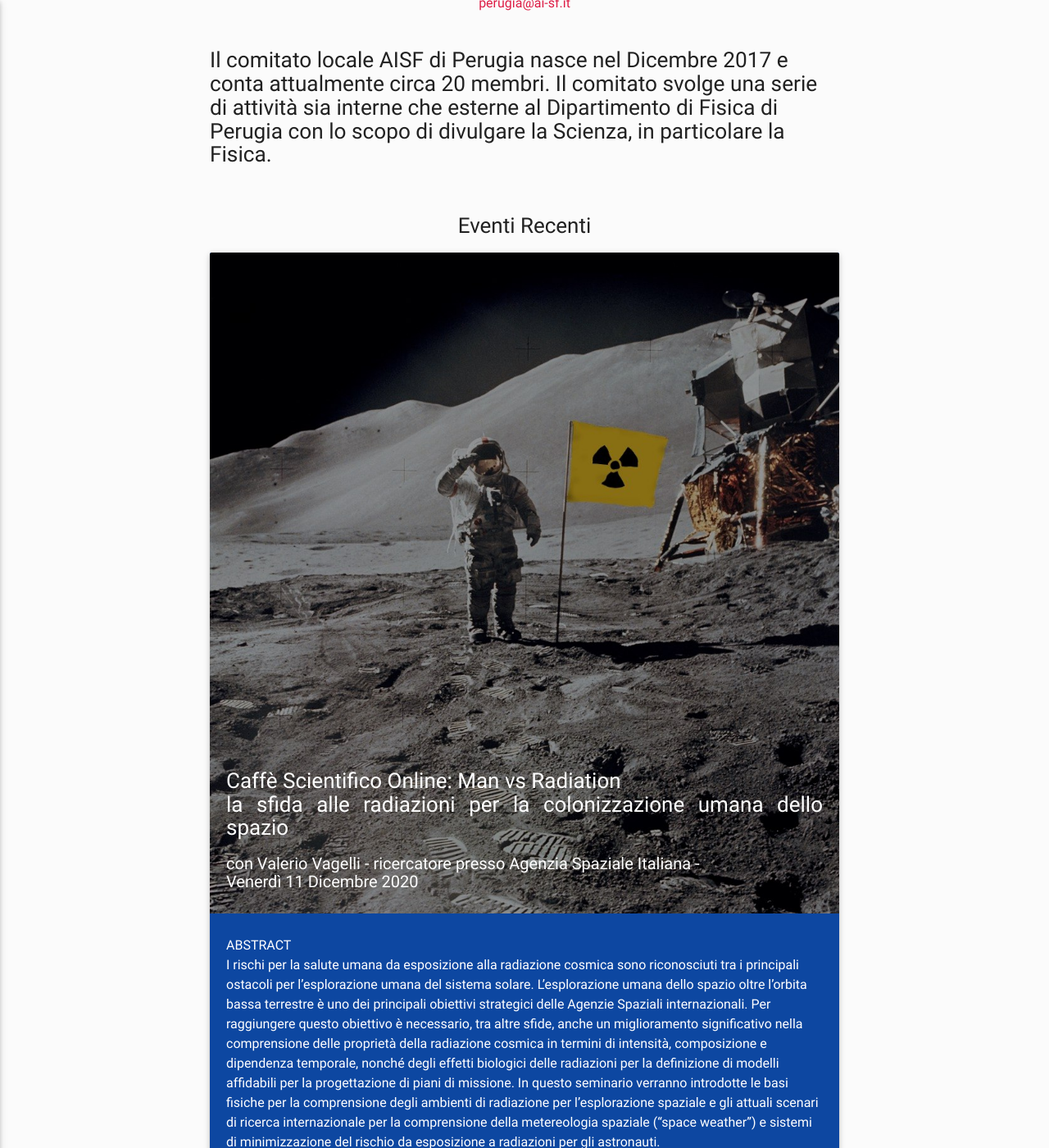
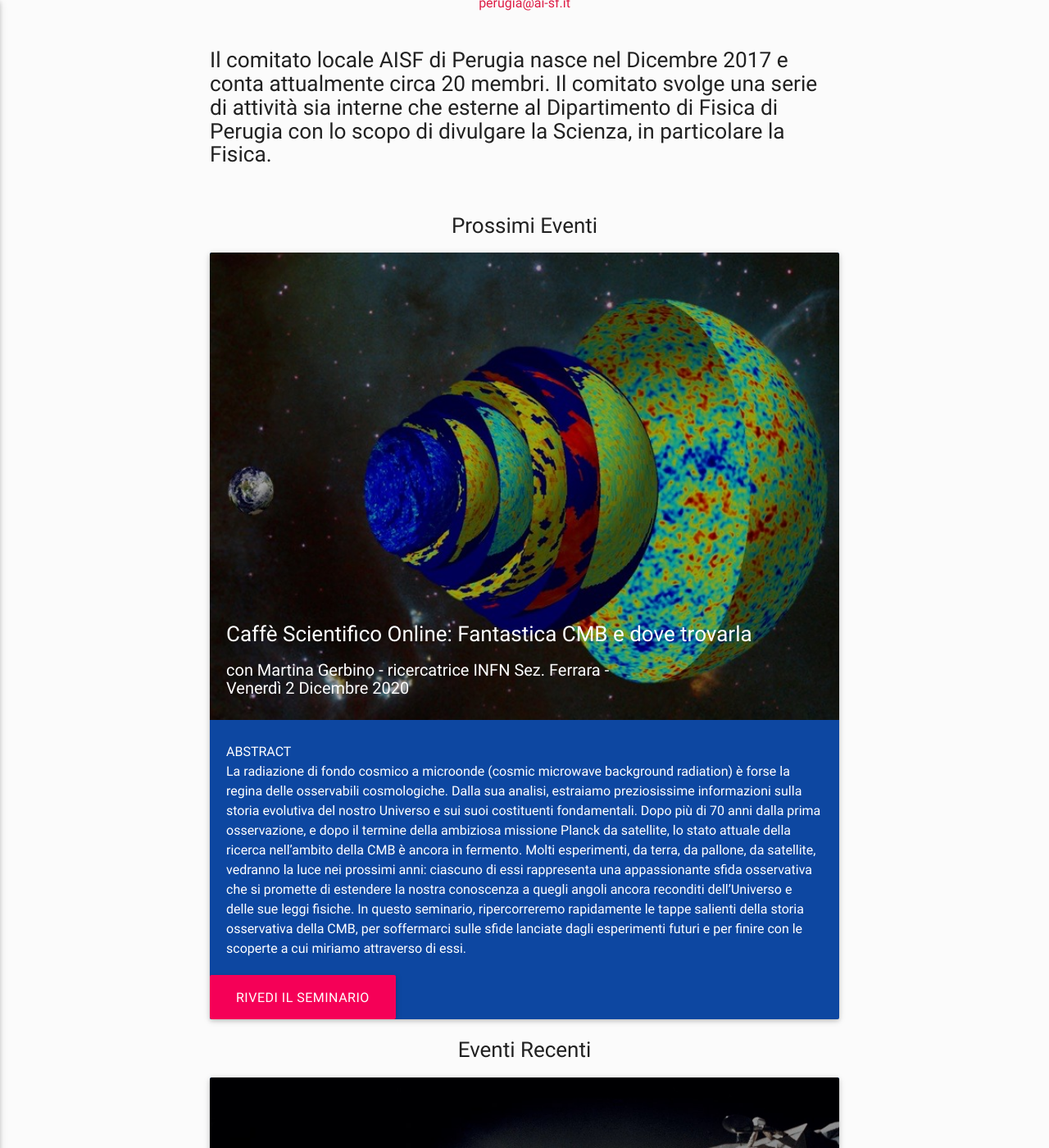
Before and after one commit to ai-sf/aisf_perugia, a Jekyll site: the page built from index.html, in a window 1280 px wide and 1400 px high, scrolled down 364 px. Shown: the whole window at 82% size. Built offline with Jekyll 4.4.1, drawn with Linux system fonts in a browser that asks for light colours; nearby versions of some CDN libraries.

Commit message:
Update index.html

```diff
--- a/index.html
+++ b/index.html
@@ -20,8 +20,34 @@ img: Aisfpg
 </p>
 
 <center>
- <h3>  Eventi Recenti</h3>
+ <h3>  Prossimi Eventi</h3>
 </center>
+
+
+<div class="col s9">
+    <div class="card  blue darken-4">
+      <div class="card-image">
+        <img src="/perugia/GerbinoAISF.png">
+        <span class="card-title">
+          <h3>Caffè Scientifico Online: Fantastica CMB e dove trovarla <br> </h3>
+          <h4>con Martina Gerbino - ricercatrice INFN Sez. Ferrara - <br>
+          Venerdì 2 Dicembre 2020</h4>
+        </span>
+      </div>
+      <div class="card-content white-text">
+        <p> ABSTRACT <br> La radiazione di fondo cosmico a microonde (cosmic microwave background radiation) è forse la regina delle osservabili cosmologiche. Dalla sua analisi, estraiamo preziosissime informazioni sulla storia evolutiva del nostro Universo e sui suoi costituenti fondamentali. Dopo più di 70 anni dalla prima osservazione, e dopo il termine della ambiziosa missione Planck da satellite, lo stato attuale della ricerca nell’ambito della CMB è ancora in fermento. Molti esperimenti, da terra, da pallone, da satellite, vedranno la luce nei prossimi anni: ciascuno di essi rappresenta una appassionante sfida osservativa che si promette di estendere la nostra conoscenza a quegli angoli ancora reconditi dell’Universo e delle sue leggi fisiche. In questo seminario, ripercorreremo rapidamente le tappe salienti della storia osservativa della CMB, per soffermarci sulle sfide lanciate dagli esperimenti futuri e per finire con le scoperte a cui miriamo attraverso di essi.  </p>
+      </div>
+
+      <a class="waves-effect waves-light btn-large pink accent-3"
+      href="https://fb.watch/2q8D8OqFtj/">  Rivedi il seminario</a>
+
+    </div>
+  </div>
+
+  <center>
+   <h3>  Eventi Recenti</h3>
+  </center>
+
 <div class="col s9">
     <div class="card blue darken-4">
       <div class="card-image">
```
